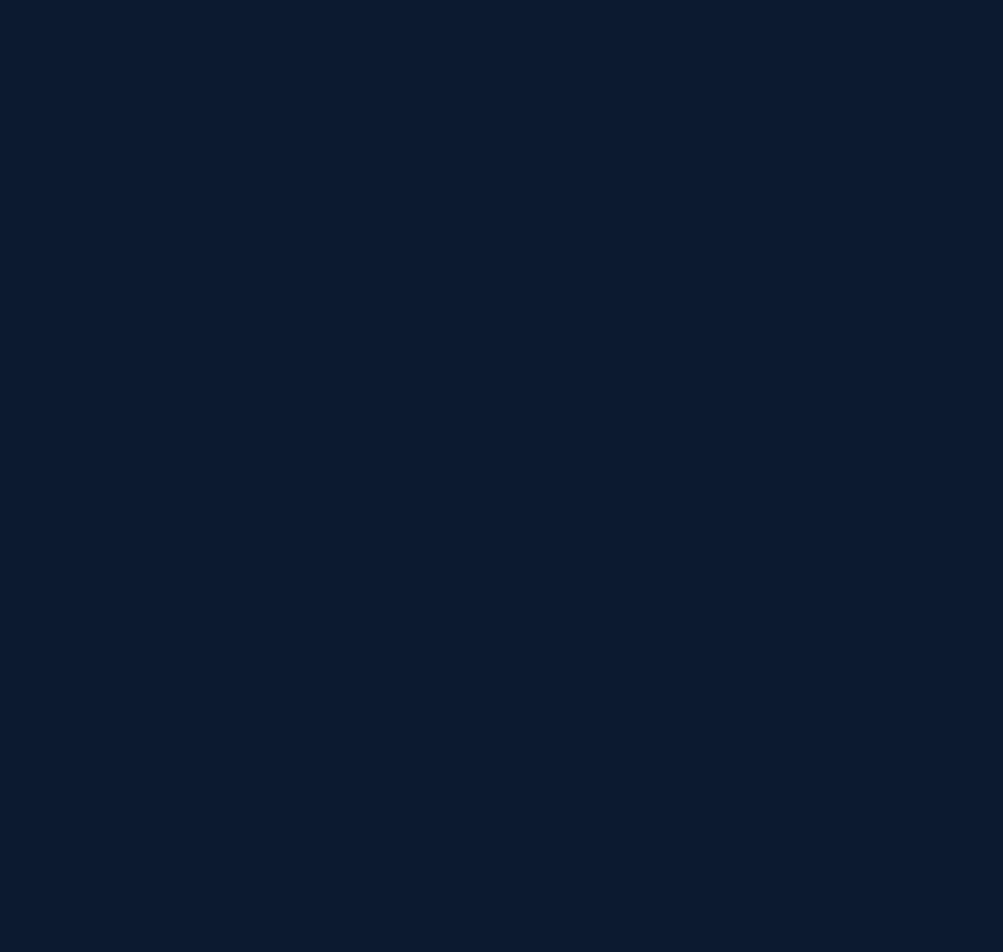
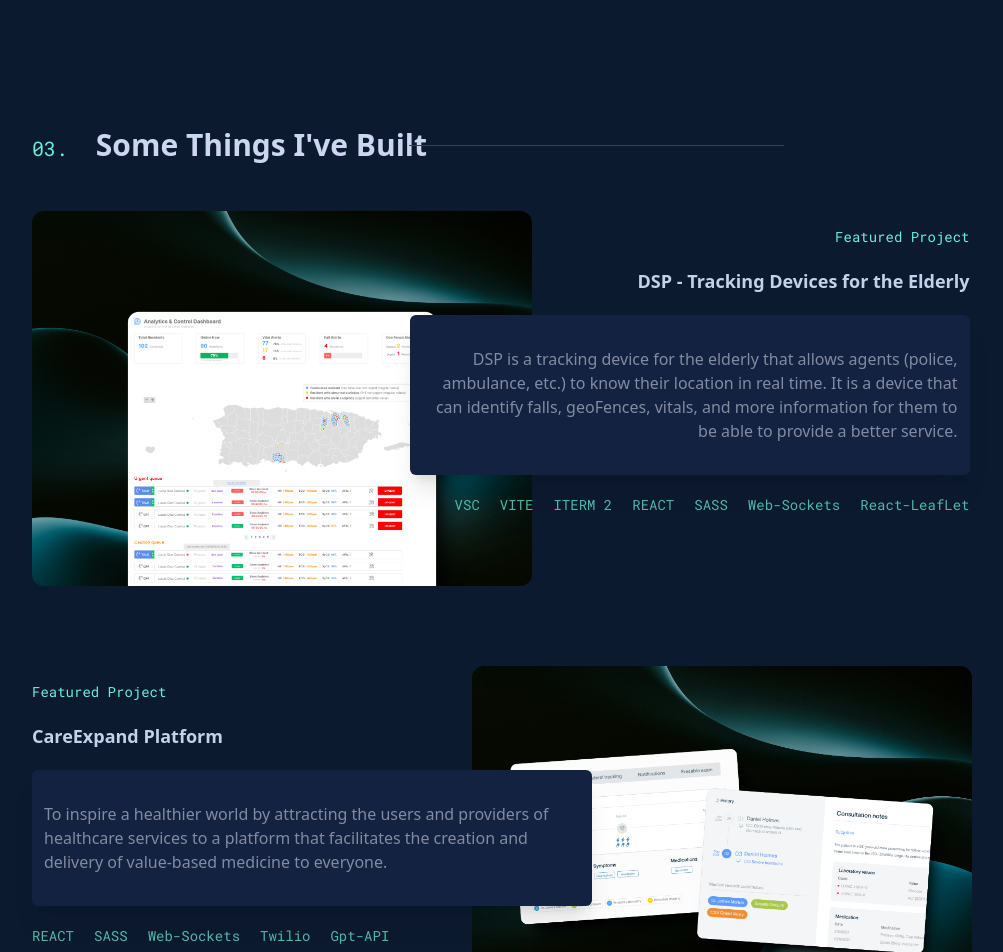
Before and after one commit to LucasDDiazCuenca/Portfolio2, a React (Vite) app: page / in a window 1280 px wide. Shown: the part 2660-3612 px from the top of the page, without its empty margins (158-1161 px from the left). Before the commit the page ends 2787 px from the top, so only its background shows below. Built offline with nearby package versions, Linux system fonts and the light colour scheme.

Commit message:
immplement mobile responsive on SomethingsIBuild component

```diff
--- a/src/components/AboutMe.tsx
+++ b/src/components/AboutMe.tsx
@@ -16,10 +16,10 @@ const AboutMe: React.FC = () => {
 	};
 
 	const itemVariants = {
-		hidden: { opacity: 0, x: 100 },
+		hidden: { opacity: 0, y: 20 },
 		visible: {
 			opacity: 1,
-			x: 0,
+			y: 0,
 			transition: {
 				type: "spring",
 				damping: 12,
@@ -34,7 +34,7 @@ const AboutMe: React.FC = () => {
 			variants={containerVariants}
 			initial="hidden"
 			whileInView="visible"
-			viewport={{ once: true }}
+			viewport={{ once: true, amount: 0.2 }}
 		>
 			<motion.h2
 				variants={itemVariants}
--- a/src/components/SomeThingIBuild.tsx
+++ b/src/components/SomeThingIBuild.tsx
@@ -23,11 +23,136 @@ const SomeThingIBuild = () => {
 	};
 
 	return (
-		<div className="mt-[200px] mb-[200px] 2xl:w-[900px] xl:w-[900px] lg:w-8/12 m-auto">
-			<h2 className="text-3xl font-semibold relative after:content-[''] after:block after:w-5/12 after:h-[1px] after:bg-gray-700 after:absolute after:top-1/2 after:left-[calc(41%+0.5rem)] text-[#cdd6f0] mb-12">
-				<span className="text-[#6aedd9] robotoFont text-xl mr-5">03.</span> Some Things I've Built
+		<div className="mt-[200px] mb-[200px] 2xl:w-[900px] xl:w-[900px] lg:w-8/12 m-auto px-6 sm:px-0">
+			<h2 className="text-3xl font-semibold relative after:content-[''] after:block sm:after:w-5/12 after:w-2/12 after:h-[1px] after:bg-gray-700 after:absolute after:top-1/2 sm:after:left-[calc(41%+0.5rem)] after:left-[calc(94%+0.2rem)] text-[#cdd6f0] mb-12">
+				<span className="text-[#6aedd9] robotoFont text-xl sm:mr-5 mr-1">03.</span> Some Things I've Built
 			</h2>
 
+			{/* Primer div responsive */}
+			<div className="md:hidden mb-20">
+				<motion.div
+					initial={{ y: 100, opacity: 0 }}
+					whileInView={{ y: 0, opacity: 1 }}
+					viewport={{ once: true }}
+					transition={transition}
+				>
+					<img src={dspImg} alt="dsp" className="w-full m-auto h-auto rounded-xl mb-4" />
+
+					<motion.div
+						initial={{ opacity: 0 }}
+						whileInView={{ opacity: 1 }}
+						viewport={{ once: true }}
+						transition={{ delay: 0.3, ...transition }}
+						className="px-6 bg-[#13413637] rounded-md shadow-xl w-full m-auto py-2"
+					>
+						<h3 className="text-lg font-semibold mb-2 bg-transparent text-[#6aedd9]">
+							DSP - Tracking Devices for the Elderly
+						</h3>
+						<p className="text-[#828ba1] mb-4 bg-transparent">
+							DSP is a tracking device for the elderly that allows agents (police, ambulance, etc.) to
+							know their location in real time. It is a device that can identify falls, geoFences, vitals,
+							and more information for them to be able to provide a better service.
+						</p>
+						<p className="robotoFont flex flex-wrap gap-2 text-[#6aedd9] bg-transparent">
+							<span className="text-[#50b7a7] text-sm bg-transparent">VSC</span>
+							<span className="text-[#50b7a7] text-sm bg-transparent">VITE</span>
+							<span className="text-[#50b7a7] text-sm bg-transparent">ITERM 2</span>
+							<span className="text-[#50b7a7] text-sm bg-transparent">REACT</span>
+							<span className="text-[#50b7a7] text-sm bg-transparent">SASS</span>
+							<span className="text-[#50b7a7] text-sm bg-transparent">Web-Sockets</span>
+							<span className="text-[#50b7a7] text-sm bg-transparent">React-LeafLet</span>
+						</p>
+					</motion.div>
+				</motion.div>
+			</div>
+
+			{/* Segundo div responsive */}
+			<div className="md:hidden mb-20">
+				<motion.div
+					initial={{ y: 100, opacity: 0 }}
+					whileInView={{ y: 0, opacity: 1 }}
+					viewport={{ once: true }}
+					transition={transition}
+				>
+					<img src={CEXImg} alt="cex" className="w-full m-auto h-auto rounded-xl mb-4" />
+
+					<motion.div
+						initial={{ opacity: 0 }}
+						whileInView={{ opacity: 1 }}
+						viewport={{ once: true }}
+						transition={{ delay: 0.3, ...transition }}
+						className="px-6 bg-[#13413637] rounded-md shadow-xl w-full m-auto py-2"
+					>
+						<h3 className="text-lg font-semibold mb-2 bg-transparent text-[#6aedd9]">
+							CareExpand Platform
+						</h3>
+						<p className="text-[#828ba1] mb-4 bg-transparent">
+							To inspire a healthier world by attracting the users and providers of healthcare services to
+							a platform that facilitates the creation and delivery of value-based medicine to everyone.
+						</p>
+						<p className="robotoFont flex flex-wrap gap-2 text-[#6aedd9] bg-transparent">
+							<span className="text-[#50b7a7] text-sm bg-transparent">REACT</span>
+							<span className="text-[#50b7a7] text-sm bg-transparent">SASS</span>
+							<span className="text-[#50b7a7] text-sm bg-transparent">Web-Sockets</span>
+							<span className="text-[#50b7a7] text-sm bg-transparent">Twilio</span>
+							<span className="text-[#50b7a7] text-sm bg-transparent">Gpt-API</span>
+						</p>
+					</motion.div>
+				</motion.div>
+			</div>
+
+			{/* Tercer div responsive */}
+			<div className="md:hidden mb-20">
+				<motion.div
+					initial={{ y: 100, opacity: 0 }}
+					whileInView={{ y: 0, opacity: 1 }}
+					viewport={{ once: true }}
+					transition={transition}
+				>
+					<img src={isoLinkImg} alt="isolink" className="w-full m-auto h-auto rounded-xl mb-4" />
+
+					<motion.div
+						initial={{ opacity: 0 }}
+						whileInView={{ opacity: 1 }}
+						viewport={{ once: true }}
+						transition={{ delay: 0.3, ...transition }}
+						className="px-6 bg-[#13413637] rounded-md shadow-xl w-full m-auto py-2"
+					>
+						<h3 className="text-lg font-semibold mb-2 bg-transparent text-[#6aedd9]">
+							IsoLink - A 3D Isometric social portal
+						</h3>
+						<p className="text-[#828ba1] mb-4 bg-transparent">
+							DSP is a tracking device for the elderly that allows agents (police, ambulance, etc.) to
+							know their location in real time. It is a device that can identify falls, geoFences, vitals,
+							and more information for them to be able to provide a better service.
+						</p>
+						<p className="robotoFont flex flex-wrap gap-2 text-[#6aedd9] bg-transparent">
+							<span className="text-[#50b7a7] text-sm bg-transparent">VITE</span>
+							<span className="text-[#50b7a7] text-sm bg-transparent">REACT</span>
+							<span className="text-[#50b7a7] text-sm bg-transparent">Tailwind</span>
+							<span className="text-[#50b7a7] text-sm bg-transparent">Web-Sockets</span>
+							<span className="text-[#50b7a7] text-sm bg-transparent">Three.js</span>
+							<span className="text-[#50b7a7] text-sm bg-transparent">React-Three-Fiber</span>
+						</p>
+						<div className="flex justify-start mt-4 bg-transparent">
+							<a href="https://github.com/LucasDDiazCuenca/isolink" target="_blank">
+								<motion.img
+									src={gitHubImg}
+									alt="gitHub"
+									width={25}
+									initial={{ scale: 1 }}
+									whileHover={{ scale: 1.25 }}
+									transition={{ duration: 0.3 }}
+									className="bg-[#13413637]"
+								/>
+							</a>
+						</div>
+					</motion.div>
+				</motion.div>
+			</div>
+
+			{/* Divs originales (ocultos en móvil) */}
+			<div className="hidden md:block">
 				{/* Primer div */}
 				<div ref={ref1} className="flex gap-5 w-11/12 justify-between relative mb-20">
 					<motion.div
@@ -53,9 +178,9 @@ const SomeThingIBuild = () => {
 							DSP - Tracking Devices for the Elderly
 						</h3>
 						<p className="text-[#828ba1] bg-[#132241] px-3 py-8 w-[560px] rounded-md shadow-xl">
-						DSP is a tracking device for the elderly that allows agents (police, ambulance, etc.) to know
-						their location in real time. It is a device that can identify falls, geoFences, vitals, and more
-						information for them to be able to provide a better service.
+							DSP is a tracking device for the elderly that allows agents (police, ambulance, etc.) to
+							know their location in real time. It is a device that can identify falls, geoFences, vitals,
+							and more information for them to be able to provide a better service.
 						</p>
 						<p className="robotoFont flex justify-end gap-5 text-[#6aedd9] bg-transparent">
 							<span className="text-[#50b7a7] bg-transparent text-sm">VSC</span>
@@ -80,8 +205,8 @@ const SomeThingIBuild = () => {
 						<p className="robotoFont text-[#6aedd9] bg-transparent text-sm w-fit">Featured Project</p>
 						<h3 className="text-lg font-semibold bg-transparent w-fit">CareExpand Platform</h3>
 						<p className="text-[#828ba1] bg-[#132241] px-3 py-8 w-[560px] rounded-md shadow-xl text-left">
-						To inspire a healthier world by attracting the users and providers of healthcare services to a
-						platform that facilitates the creation and delivery of value-based medicine to everyone.
+							To inspire a healthier world by attracting the users and providers of healthcare services to
+							a platform that facilitates the creation and delivery of value-based medicine to everyone.
 						</p>
 						<p className="robotoFont flex justify-end gap-5 text-[#6aedd9] bg-transparent">
 							<span className="text-[#50b7a7] bg-transparent text-sm">REACT</span>
@@ -131,9 +256,9 @@ const SomeThingIBuild = () => {
 							IsoLink - A 3D Isometric social portal
 						</h3>
 						<p className="text-[#828ba1] bg-[#132241] px-3 py-8 w-[560px] rounded-md shadow-xl">
-						DSP is a tracking device for the elderly that allows agents (police, ambulance, etc.) to know
-						their location in real time. It is a device that can identify falls, geoFences, vitals, and more
-						information for them to be able to provide a better service.
+							DSP is a tracking device for the elderly that allows agents (police, ambulance, etc.) to
+							know their location in real time. It is a device that can identify falls, geoFences, vitals,
+							and more information for them to be able to provide a better service.
 						</p>
 						<p className="robotoFont flex justify-end gap-5 text-[#6aedd9] bg-transparent">
 							<span className="text-[#50b7a7] bg-transparent text-sm">VITE</span>
@@ -156,6 +281,7 @@ const SomeThingIBuild = () => {
 					</motion.div>
 				</div>
 			</div>
+		</div>
 	);
 };
 
--- a/src/pages/Home.tsx
+++ b/src/pages/Home.tsx
@@ -5,7 +5,7 @@ import TopMenu from "../components/TopMenu";
 import SelfIntroduction from "../components/SelfIntroduction";
 import AboutMe from "../components/AboutMe";
 import WhereIWorked from "../components/WhereIWorked";
-// import SomeThingIBuild from "../components/SomeThingIBuild";
+import SomeThingIBuild from "../components/SomeThingIBuild";
 // import OtherNoteworthyProjects from "../components/OtherNoteworthyProjects";
 // import WhatsNext from "../components/WhatsNext";
 // import Footer from "../components/Footer";
@@ -43,11 +43,11 @@ const Home: React.FC = () => {
 			<div id="experience">
 				<WhereIWorked />
 			</div>
-			{/* <div id="work">
+			<div id="work">
 				<SomeThingIBuild />
-				<OtherNoteworthyProjects />
+				{/* <OtherNoteworthyProjects /> */}
 			</div>
-			<div id="contact">
+			{/* <div id="contact">
 				<WhatsNext />
 			</div> */}
 			{/* <Footer /> */}
```
Lines whose indentation alone changed are shown as unchanged.
